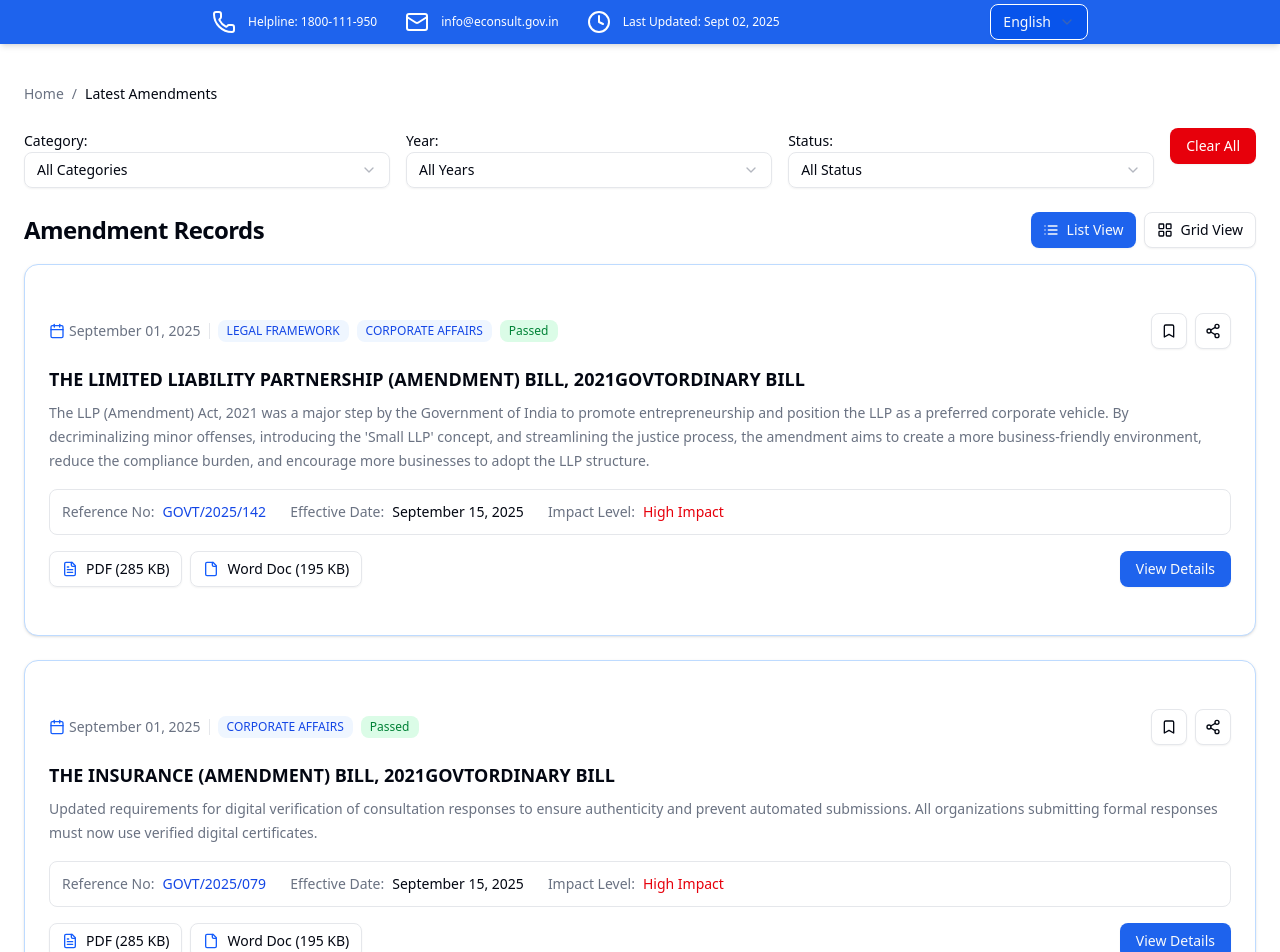
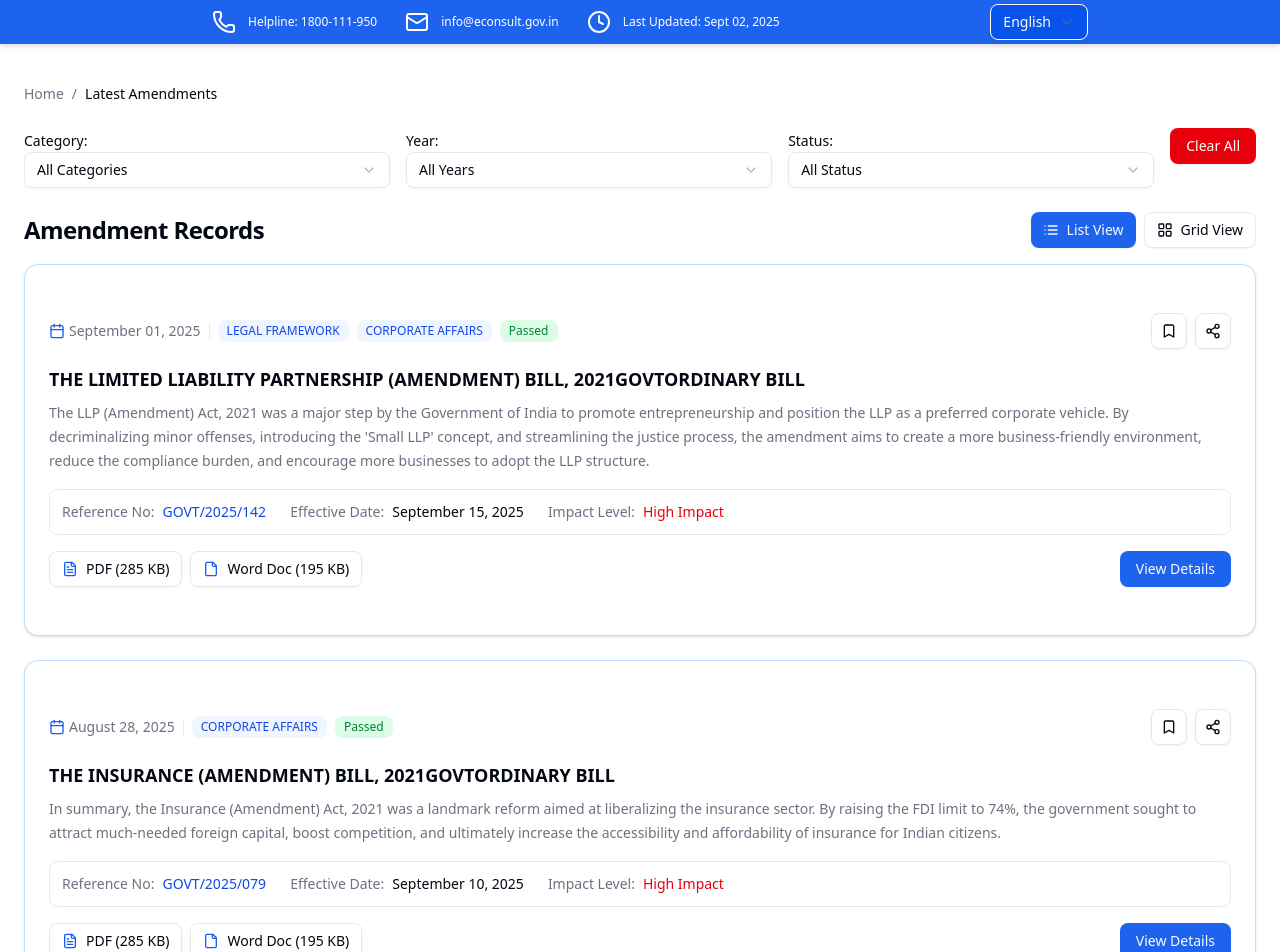
Before and after one commit to Souvikarjun/sean, a Next.js app: page /latest in a window 1280 px wide. Shown: the top 952 px of the page. Built offline with nearby package versions, Linux system fonts and the light colour scheme.

Commit message:
ammendments update

```diff
--- a/app/latest/page.tsx
+++ b/app/latest/page.tsx
@@ -33,14 +33,14 @@ export default function AmendmentsPage() {
       },
       {
         id: "654321",
-        date: "September 01, 2025",
+        date: "August 28, 2025",
         tags: ["CORPORATE AFFAIRS"],
         status: "PASSED",
         title: "THE INSURANCE (AMENDMENT) BILL, 2021GOVTORDINARY BILL",
         summary:
-          "Updated requirements for digital verification of consultation responses to ensure authenticity and prevent automated submissions. All organizations submitting formal responses must now use verified digital certificates.",
+          "In summary, the Insurance (Amendment) Act, 2021 was a landmark reform aimed at liberalizing the insurance sector. By raising the FDI limit to 74%, the government sought to attract much-needed foreign capital, boost competition, and ultimately increase the accessibility and affordability of insurance for Indian citizens.",
         referenceNo: "GOVT/2025/079",
-        effectiveDate: "September 15, 2025",
+        effectiveDate: "September 10, 2025",
         impact: "High Impact",
         files: [
           { kind: "pdf", label: "PDF (285 KB)" },
```
